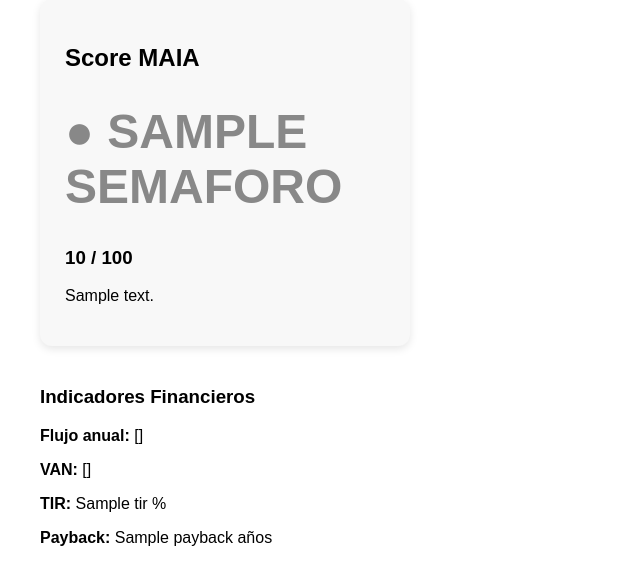
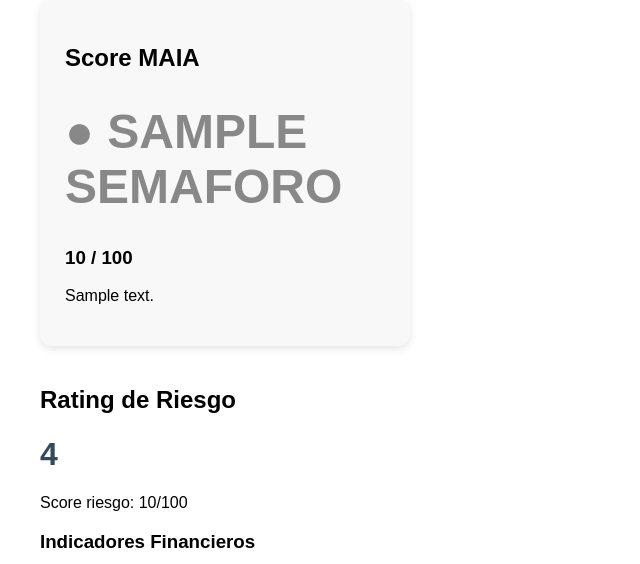
Before and after one commit to alex-energia/MAIA, a Flask app: template templates/proyecto_dashboard.html in a window 1280 px wide. Shown: the part 147-711 px from the top of the page, without its empty margins (0-640 px from the left). Run offline with Flask 3, Linux system fonts and the light colour scheme; the template is opened without the code that fills it: most values are stand-ins (such as "Sample title", 1, 10 or a date in 2020).

Commit message:
nuevo dashboard MAIA completo

```diff
--- a/templates/proyecto_dashboard.html
+++ b/templates/proyecto_dashboard.html
@@ -49,7 +49,9 @@ margin-bottom:40px;
 
 <h2>Score MAIA</h2>
 
-<h1 style="color:{{ color_semaforo }}; font-size:48px;">● {{ semaforo.upper() }}</h1>
+<h1 style="color:{{ color_semaforo }}; font-size:48px;">
+● {{ semaforo.upper() }}
+</h1>
 
 <h3>{{ score_maia }} / 100</h3>
 
@@ -57,20 +59,27 @@ margin-bottom:40px;
 
 </div>
 
+<!-- RATING DE RIESGO -->
+
+<h2>Rating de Riesgo</h2>
+
+<h1 style="color:#34495e">
+
+{{ rating }}
+
+</h1>
+
+<p>Score riesgo: {{ score_riesgo }}/100</p>
+
 <!-- INDICADORES -->
 
 <h3>Indicadores Financieros</h3>
 
 <p><b>Flujo anual:</b> {{ flujo_anual }}</p>
-
 <p><b>VAN:</b> {{ van }}</p>
-
 <p><b>TIR:</b> {{ tir }} %</p>
-
 <p><b>Payback:</b> {{ payback }} años</p>
-
 <p><b>Resultado:</b> {{ evaluacion }}</p>
-
 <p><b>Recomendación:</b> {{ recomendacion }}</p>
 
 <!-- GENERACION VALOR -->
@@ -192,11 +201,8 @@ margin-bottom:40px;
 <h2>Simulación Monte Carlo</h2>
 
 <p>
-
 Probabilidad de rentabilidad:
-
 <b>{{ indicadores_financieros["Probabilidad Rentabilidad %"] }} %</b>
-
 </p>
 
 <!-- GRAFICAS -->
@@ -204,9 +210,7 @@ Probabilidad de rentabilidad:
 <h2>Gráficas del Proyecto</h2>
 
 <canvas id="montecarloChart"></canvas>
-
 <canvas id="sensIngresos"></canvas>
-
 <canvas id="sensCapex"></canvas>
 
 <!-- RADAR -->
@@ -255,16 +259,12 @@ Proyecto de alto riesgo.
 
 <script>
 
-////////////////////
-//// MONTE CARLO
-////////////////////
+//////////////////////// MONTE CARLO
 
 const prob = {{ indicadores_financieros["Probabilidad Rentabilidad %"] }};
 
 new Chart(document.getElementById("montecarloChart"),{
-
 type:"bar",
-
 data:{
 labels:["Probabilidad rentable","Riesgo"],
 datasets:[{
@@ -272,19 +272,14 @@ label:"Monte Carlo",
 data:[prob,100-prob]
 }]
 }
-
 });
 
-////////////////////
-//// SENSIBILIDAD
-////////////////////
+//////////////////////// SENSIBILIDAD
 
 const van = {{ van }};
 
 new Chart(document.getElementById("sensIngresos"),{
-
 type:"line",
-
 data:{
 labels:["-20%","-10%","Base","+10%","+20%"],
 datasets:[{
@@ -292,13 +287,10 @@ label:"VAN vs Ingresos",
 data:[van*0.6,van*0.8,van,van*1.2,van*1.4]
 }]
 }
-
 });
 
 new Chart(document.getElementById("sensCapex"),{
-
 type:"line",
-
 data:{
 labels:["-20%","-10%","Base","+10%","+20%"],
 datasets:[{
@@ -306,17 +298,12 @@ label:"VAN vs CAPEX",
 data:[van*1.4,van*1.2,van,van*0.8,van*0.6]
 }]
 }
-
 });
 
-////////////////////
-//// RADAR
-////////////////////
+//////////////////////// RADAR
 
 new Chart(document.getElementById("radarProyecto"),{
-
 type:"radar",
-
 data:{
 labels:["ROI","ROIC","EBITDA","WACC","Probabilidad"],
 datasets:[{
@@ -330,31 +317,22 @@ data:[
 ]
 }]
 }
-
 });
 
-////////////////////
-//// VAN ACUMULADO
-////////////////////
+//////////////////////// VAN ACUMULADO
 
 const flujo = {{ flujo_anual }};
-
 let acumulado = -{{ proyecto["capex"] if "capex" in proyecto.keys() else 0 }};
 
 let vanAcumulado = [];
 
 for(let i=1;i<=10;i++){
-
 acumulado += flujo;
-
 vanAcumulado.push(acumulado);
-
 }
 
 new Chart(document.getElementById("vanAcumulado"),{
-
 type:"line",
-
 data:{
 labels:["A1","A2","A3","A4","A5","A6","A7","A8","A9","A10"],
 datasets:[{
@@ -362,24 +340,26 @@ label:"VAN acumulado",
 data:vanAcumulado
 }]
 }
-
 });
 
-////////////////////
-//// MAPA ESTABLE
-////////////////////
+//////////////////////// MAPA DINAMICO
 
-var mapa = L.map('mapaProyecto').setView([4.5709,-74.2973],6);
+let lat = {{ proyecto["lat"] if "lat" in proyecto.keys() else 4.5709 }};
+let lon = {{ proyecto["lon"] if "lon" in proyecto.keys() else -74.2973 }};
+
+var mapa = L.map('mapaProyecto').setView([lat,lon],10);
 
 L.tileLayer('https://{s}.tile.openstreetmap.org/{z}/{x}/{y}.png',{
 maxZoom:18
 }).addTo(mapa);
 
-L.marker([4.5709,-74.2973]).addTo(mapa)
+L.marker([lat,lon])
+.addTo(mapa)
 .bindPopup("Proyecto: {{ proyecto['nombre'] }}")
 .openPopup();
 
 </script>
 
 </body>
+
 </html>
```
